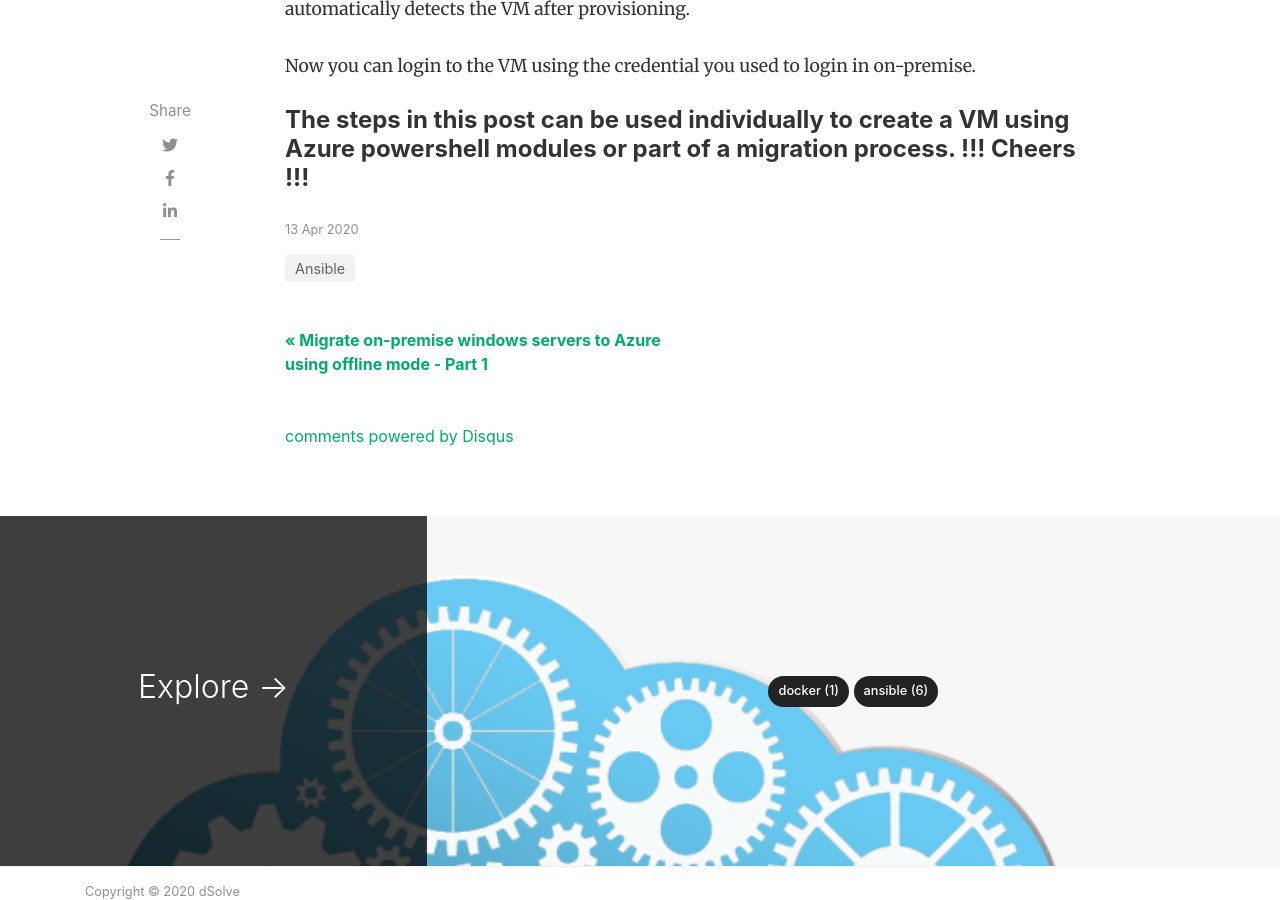
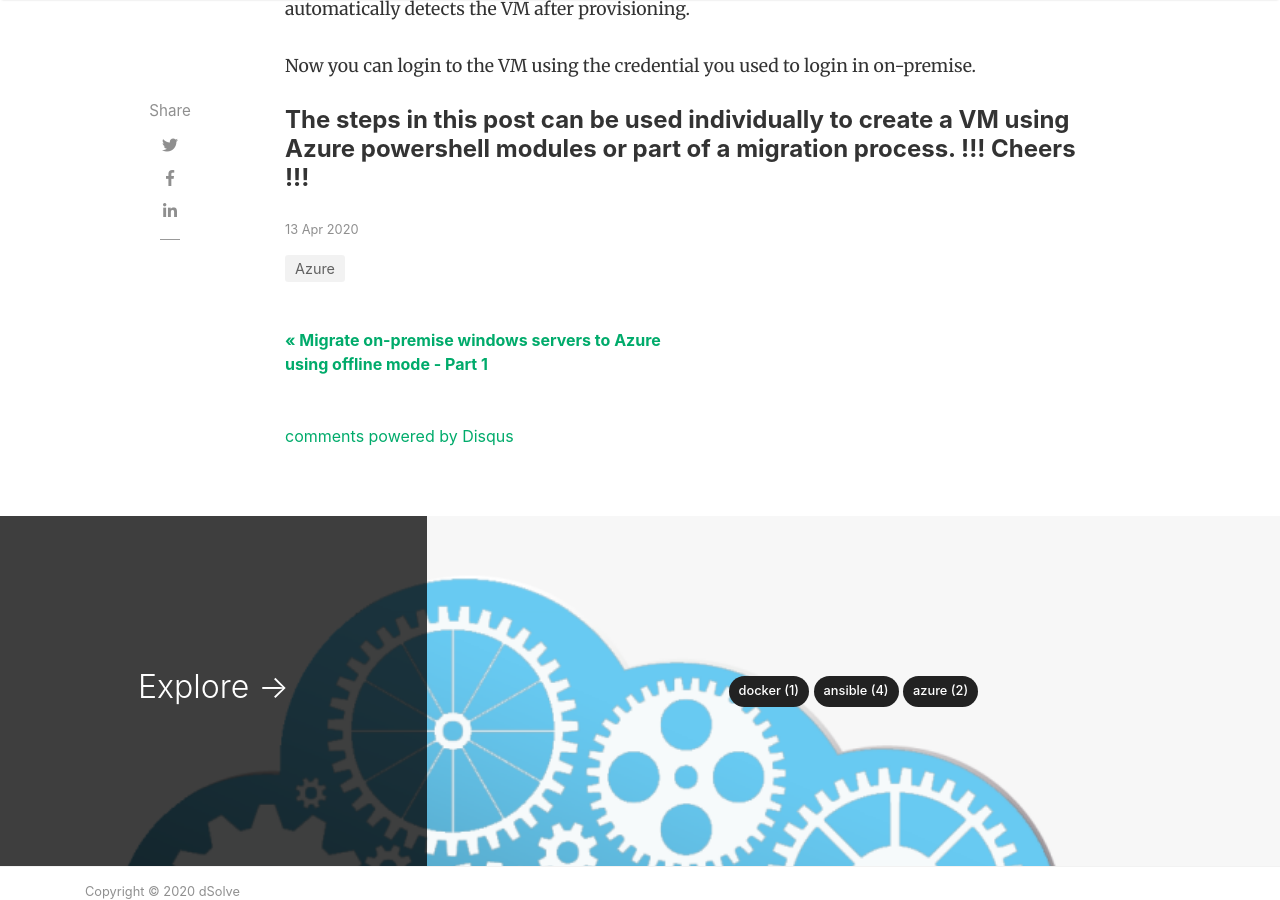
Before and after one commit to prabhu130986/dsolve, a Jekyll site: the page built from _posts/2020-04-13-azure-Migrate-windows-servers-offline-Part-2.md, in a window 1280 px wide and 900 px high, scrolled down 3213 px. Built offline with Jekyll 4.4.1, drawn with Linux system fonts in a browser that asks for light colours; nearby versions of some CDN libraries; comment, search, counter and statistics services are not loaded.

Commit message:
Azure server migration offline part2

```diff
--- a/_posts/2020-04-12-azure-Migrate-windows-servers-offline-Part-1.md
+++ b/_posts/2020-04-12-azure-Migrate-windows-servers-offline-Part-1.md
@@ -2,7 +2,7 @@
 layout: post
 title:  "Migrate on-premise windows servers to Azure using offline mode - Part 1"
 author: Prabhu
-categories: [ Ansible ]
+categories: [ Azure ]
 image: assets/images/azure.jpg
 featured: true
 ---
--- a/_posts/2020-04-13-azure-Migrate-windows-servers-offline-Part-2.md
+++ b/_posts/2020-04-13-azure-Migrate-windows-servers-offline-Part-2.md
@@ -2,7 +2,7 @@
 layout: post
 title:  "Migrate on-premise windows servers to Azure using offline mode - Part 2"
 author: Prabhu
-categories: [ Ansible ]
+categories: [ Azure ]
 image: assets/images/azure.jpg
 featured: true
 ---
```
